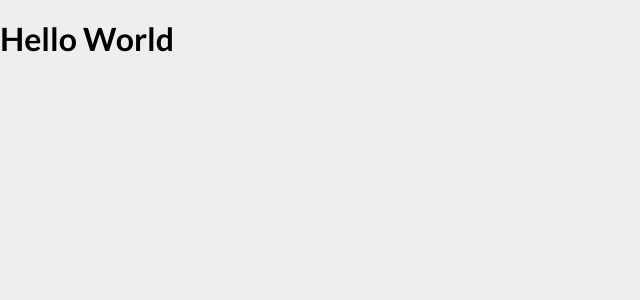
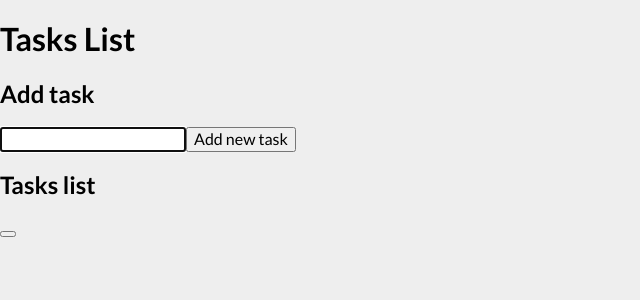
Before and after one commit to RobFyd/practice-in-react, a React (Create React App) app: page / in a window 1280 px wide. Shown: the top 300 px of the page, without its empty margins (0-640 px from the left). Built offline with nearby package versions, Linux system fonts and the light colour scheme.

Commit message:
Update index.html and App.js

```diff
--- a/public/index.html
+++ b/public/index.html
@@ -5,10 +5,6 @@
     <link rel="icon" href="%PUBLIC_URL%/favicon.ico" />
     <meta name="viewport" content="width=device-width, initial-scale=1" />
     <meta name="theme-color" content="#000000" />
-    <meta
-      name="description"
-      content="Web site created using create-react-app"
-    />
     <link rel="apple-touch-icon" href="%PUBLIC_URL%/logo192.png" />
     <!--
       manifest.json provides metadata used when your web app is installed on a
--- a/src/App.js
+++ b/src/App.js
@@ -1,11 +1,27 @@
-
-
 function App() {
- return (
-    <div>
-      <h1>Hello World</h1>
-    </div>
- )
+  return (
+    <>
+      <h1>Tasks List</h1>
+      <form className="js-form">
+        <div>
+          <h2>Add task</h2>
+          <div>
+            <input className="form__field js-newTask" autoFocus />
+            <button className="form__button js-addTask">Add new task</button>
+          </div>
+        </div>
+      </form>
+      <div>
+        <div>
+          <h2>Tasks list</h2>
+          <div className="section__buttons js-buttons"></div>
+        </div>
+        <ul className="tasks js-tasks"></ul>
+      </div>
+      <div className="js-stats"></div>
+      <button className="thumbUp js-thumbUp"></button>
+    </>
+  );
 }
 
 export default App;
```
